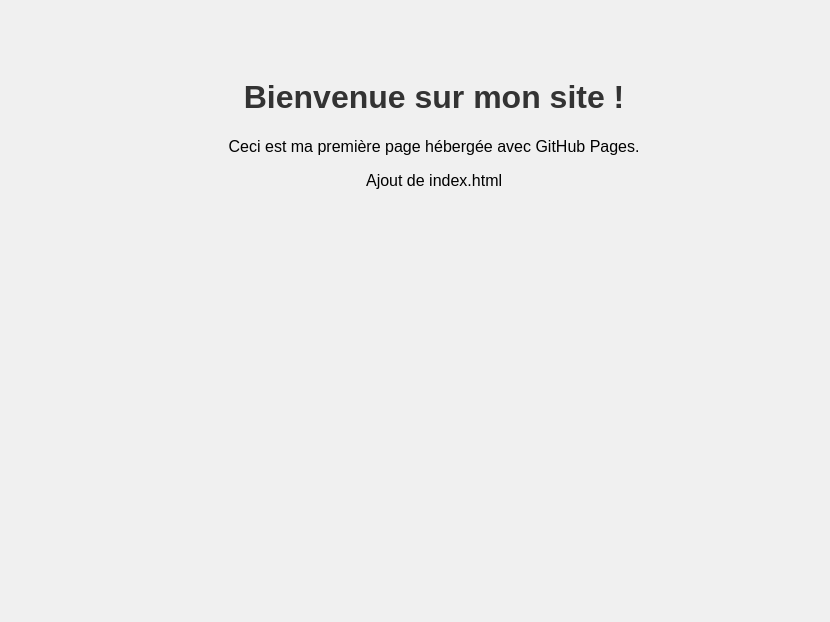
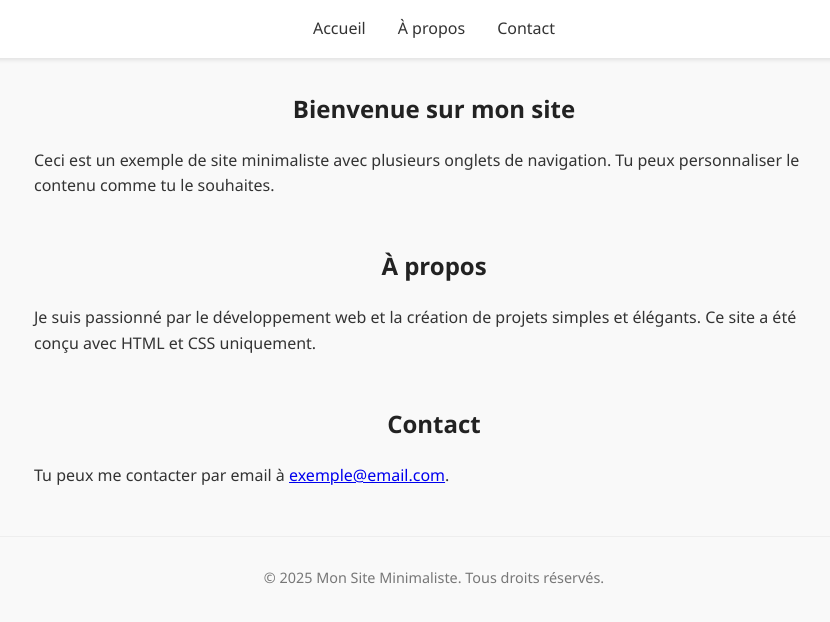
Before and after one commit to Julestri/julestri.github.io, a plain HTML site: page index.html in a window 1280 px wide. Shown: the whole page, without its empty margins (206-1036 px from the left). Drawn offline with Linux system fonts and the light colour scheme.

Commit message:
Update index.html

```diff
--- a/index.html
+++ b/index.html
@@ -2,23 +2,88 @@
 <html lang="fr">
 <head>
   <meta charset="UTF-8" />
-  <title>Mon premier site GitHub Pages</title>
+  <title>Mon Site Minimaliste</title>
   <style>
     body {
-      font-family: Arial, sans-serif;
+      margin: 0;
+      font-family: 'Segoe UI', Tahoma, Geneva, Verdana, sans-serif;
+      background: #f9f9f9;
+      color: #333;
+      line-height: 1.6;
+    }
+    header {
+      background: #fff;
+      box-shadow: 0 2px 4px rgba(0,0,0,0.1);
+      padding: 1em 0;
+      position: sticky;
+      top: 0;
+      z-index: 100;
+    }
+    nav {
+      max-width: 800px;
+      margin: auto;
+      display: flex;
+      justify-content: center;
+      gap: 2em;
+    }
+    nav a {
+      text-decoration: none;
+      color: #333;
+      font-weight: 500;
+      transition: color 0.3s;
+    }
+    nav a:hover {
+      color: #007acc;
+    }
+    main {
+      max-width: 800px;
+      margin: 2em auto;
+      padding: 0 1em;
+    }
+    section {
+      margin-bottom: 3em;
+    }
+    h1, h2 {
       text-align: center;
-      padding-top: 50px;
-      background: #f0f0f0;
+      color: #222;
     }
-    h1 {
-      color: #333;
+    footer {
+      text-align: center;
+      font-size: 0.9em;
+      color: #777;
+      padding: 2em 0;
+      border-top: 1px solid #eee;
     }
   </style>
 </head>
 <body>
-  <h1>Bienvenue sur mon site !</h1>
-  <p>Ceci est ma première page hébergée avec GitHub Pages.</p>
+  <header>
+    <nav>
+      <a href="#accueil">Accueil</a>
+      <a href="#apropos">À propos</a>
+      <a href="#contact">Contact</a>
+    </nav>
+  </header>
+
+  <main>
+    <section id="accueil">
+      <h1>Bienvenue sur mon site</h1>
+      <p>Ceci est un exemple de site minimaliste avec plusieurs onglets de navigation. Tu peux personnaliser le contenu comme tu le souhaites.</p>
+    </section>
+
+    <section id="apropos">
+      <h2>À propos</h2>
+      <p>Je suis passionné par le développement web et la création de projets simples et élégants. Ce site a été conçu avec HTML et CSS uniquement.</p>
+    </section>
+
+    <section id="contact">
+      <h2>Contact</h2>
+      <p>Tu peux me contacter par email à <a href="mailto:exemple@email.com">exemple@email.com</a>.</p>
+    </section>
+  </main>
+
+  <footer>
+    &copy; 2025 Mon Site Minimaliste. Tous droits réservés.
+  </footer>
 </body>
 </html>
-
-Ajout de index.html
```
